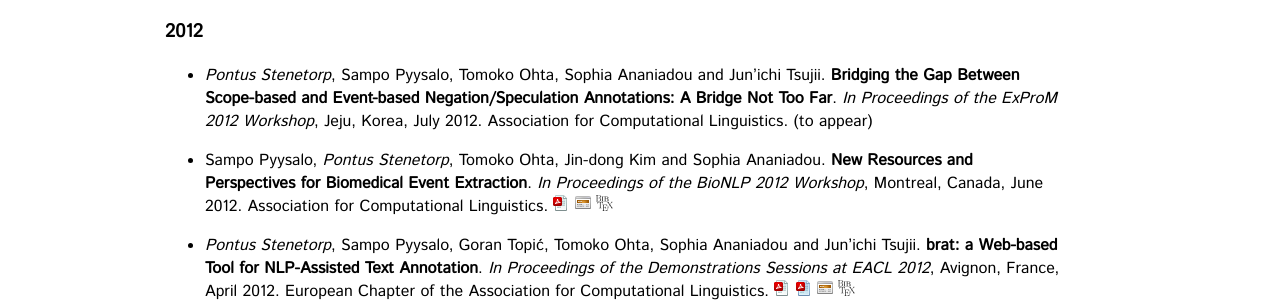
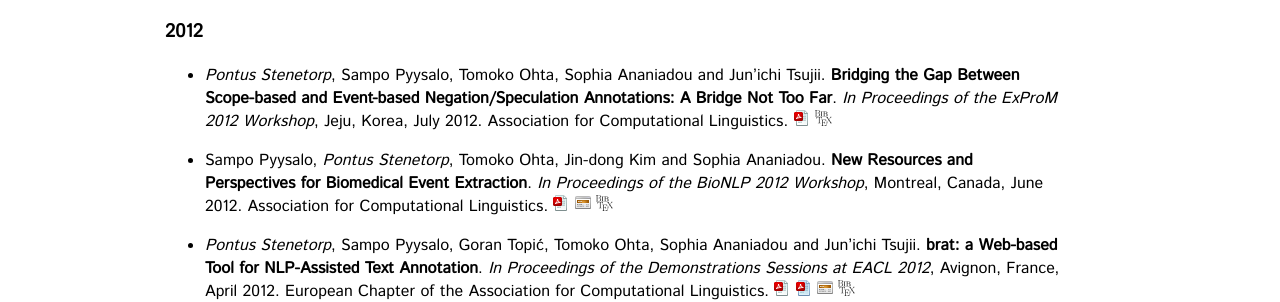
Before and after one commit to gbouchar/ninjin.github.io, a Jekyll site: the page built from publications.md, in a window 1280 px wide. Shown: the part 421-723 px from the top of the page. Built offline with Jekyll 4.4.1, drawn with Linux system fonts in a browser that asks for light colours; some web fonts are replaced; Markdown is read by kramdown in place of the engine named in the settings.

Commit message:
Added ExProM 2012 publication links, slides to come.

```diff
--- a/publications.md
+++ b/publications.md
@@ -39,7 +39,8 @@ Unless explicitly stated otherwise these papers have undergone peer-review.
     Negation/Speculation Annotations: A Bridge Not Too Far**.
     *In Proceedings of the ExProM 2012 Workshop*,
     Jeju, Korea, July 2012. Association for Computational Linguistics.
-    (to appear)
+    [![External PDF][external_pdf_icon]][stenetorp2012bridging]
+    [![BibTeX][bibtex_icon]][stenetorp2012bridging_bib]
 
 * Sampo Pyysalo, *Pontus Stenetorp*, Tomoko Ohta, Jin-dong Kim and
     Sophia Ananiadou.
```
Also changed, not shown: other parts of publications.md (+2 -0 lines).
